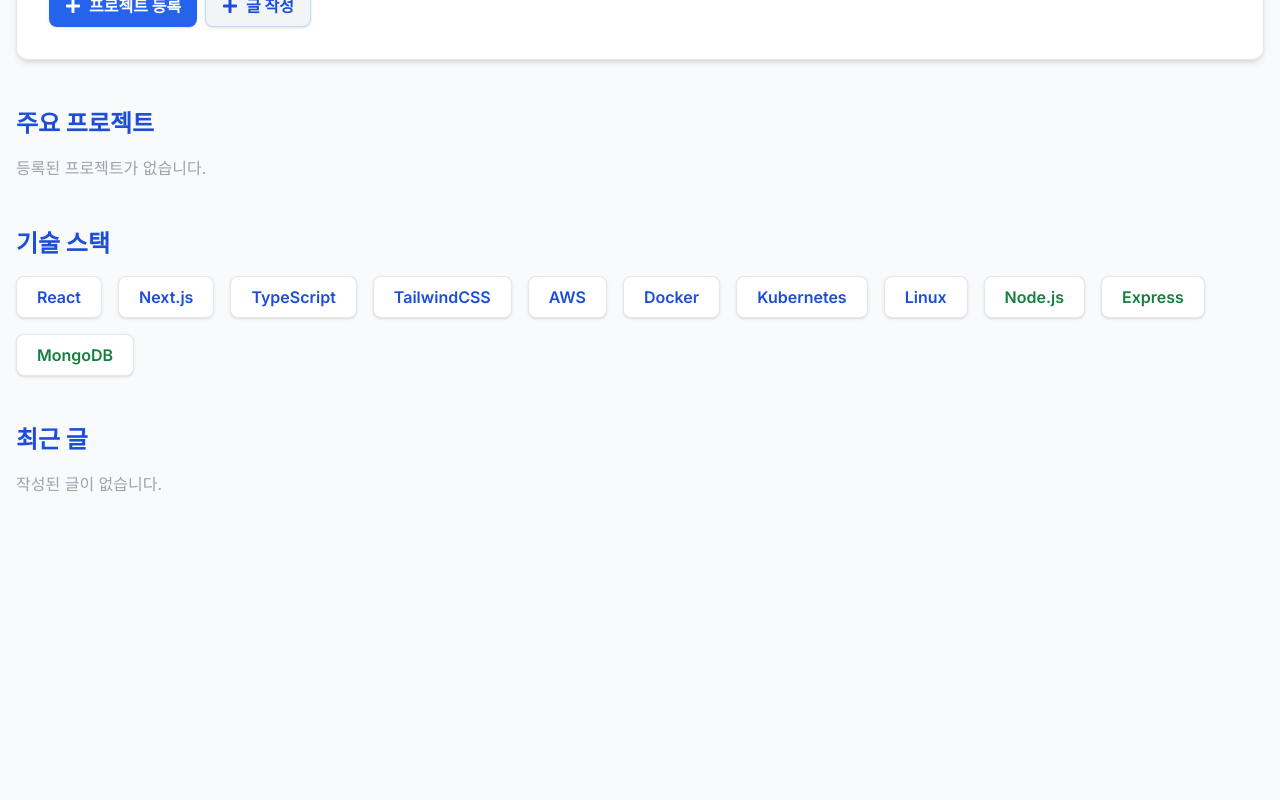
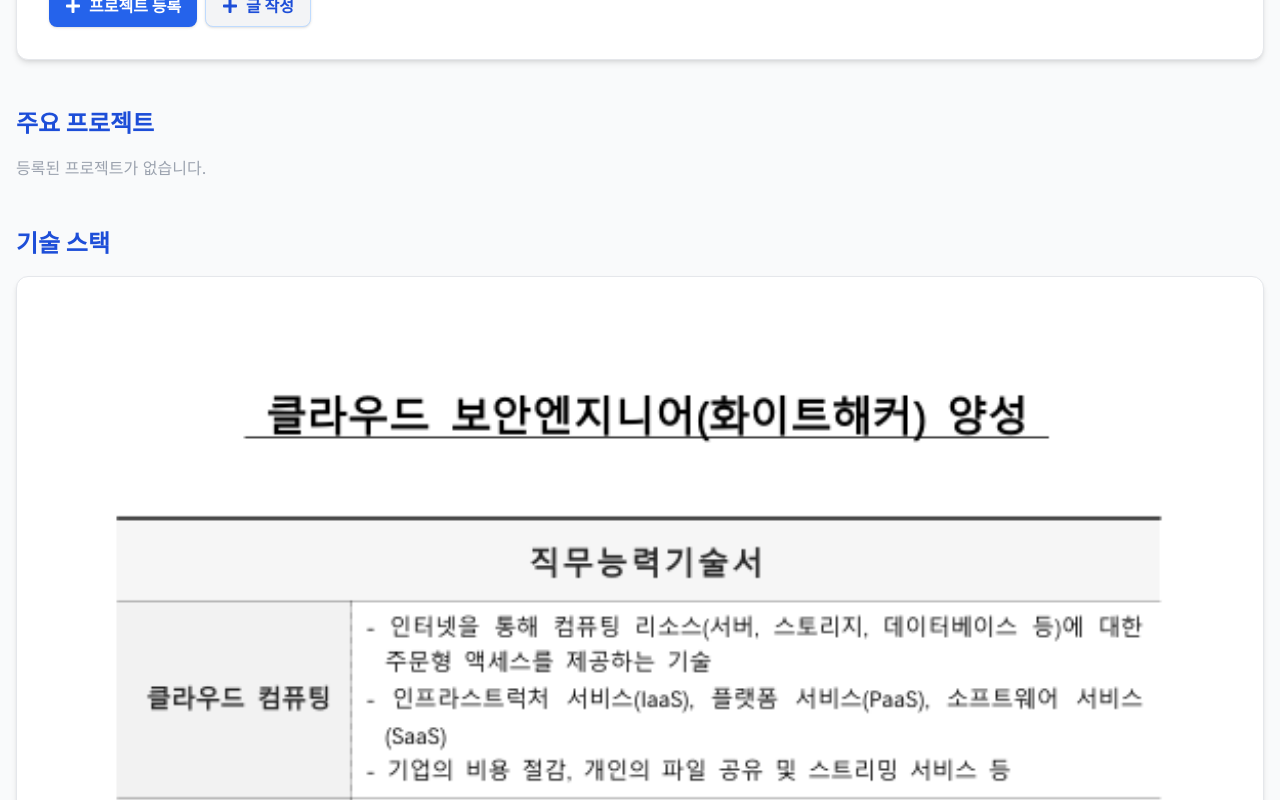
Before and after one commit to BG-traveling/port-folio, a Next.js app: page / in a window 1280 px wide. Shown: the part 300-1100 px from the top of the page. Before the commit the page ends 836 px from the top, so only its background shows below. Built offline with nearby package versions, Linux system fonts and the light colour scheme.

Commit message:
소개글 더보기/접기 기능 추가

```diff
--- a/src/app/page.tsx
+++ b/src/app/page.tsx
@@ -2,6 +2,25 @@
 import Link from 'next/link'
 import { useEffect, useState } from 'react';
 import { FaUserCircle, FaPlus, FaFileAlt } from 'react-icons/fa';
+
+function ProfileIntro({ intro }: { intro: string }) {
+  const [expanded, setExpanded] = useState(false);
+  return (
+    <div className="mb-2 max-w-xl text-gray-600 text-center md:text-left">
+      <div className={expanded ? 'whitespace-pre-line break-words' : 'whitespace-pre-line break-words line-clamp-3'}>
+        {intro}
+      </div>
+      {intro && intro.length > 60 && (
+        <button
+          className="mt-1 text-blue-600 hover:underline text-sm"
+          onClick={() => setExpanded((v) => !v)}
+        >
+          {expanded ? '접기' : '더보기'}
+        </button>
+      )}
+    </div>
+  );
+}
 
 export default function Home() {
   // 최근 프로젝트, 기술스택, 최근 글 불러오기
@@ -24,7 +43,7 @@ export default function Home() {
         <div className="flex-shrink-0 flex flex-col items-center md:items-start">
           <FaUserCircle className="text-blue-400 text-7xl mb-2" />
           <div className="text-2xl font-bold text-gray-800 mb-1">{resume?.name || '김동현'}</div>
-          <div className="text-gray-600 mb-2">{about?.intro || '포트폴리오에 오신 것을 환영합니다.'}</div>
+          <ProfileIntro intro={about?.intro || '포트폴리오에 오신 것을 환영합니다.'} />
           <div className="flex gap-2 mt-2">
             <Link href="/projects/write" className="flex items-center bg-blue-600 hover:bg-blue-700 text-white font-bold py-2 px-4 rounded-lg shadow transition"><FaPlus className="mr-2" />프로젝트 등록</Link>
             <Link href="/write" className="flex items-center bg-gray-100 hover:bg-blue-50 text-blue-700 font-bold py-2 px-4 rounded-lg border border-blue-200 shadow transition"><FaPlus className="mr-2" />글 작성</Link>
@@ -60,13 +79,14 @@ export default function Home() {
       {/* 기술 스택 */}
       <section>
         <h2 className="text-2xl font-bold mb-4 text-blue-700">기술 스택</h2>
-        <div className="flex flex-wrap gap-4">
-          {(resume?.frontend || 'React, Next.js, TypeScript, TailwindCSS, AWS, Docker, Kubernetes, Linux').split(',').map((item: string, i: number) => (
-            <span key={i} className="bg-white border border-gray-200 shadow rounded-lg px-5 py-2 text-blue-700 font-semibold text-base">{item.trim()}</span>
-          ))}
-          {(resume?.backend || 'Node.js, Express, MongoDB').split(',').map((item: string, i: number) => (
-            <span key={i+100} className="bg-white border border-gray-200 shadow rounded-lg px-5 py-2 text-green-700 font-semibold text-base">{item.trim()}</span>
-          ))}
+        <div className="bg-white rounded-xl shadow-md border border-gray-200 p-6">
+          <div className="relative w-full aspect-[3/4]">
+            <img
+              src="/skills.png"
+              alt="기술 스택 상세"
+              className="w-full h-full object-contain rounded-lg"
+            />
+          </div>
         </div>
       </section>
 
```
